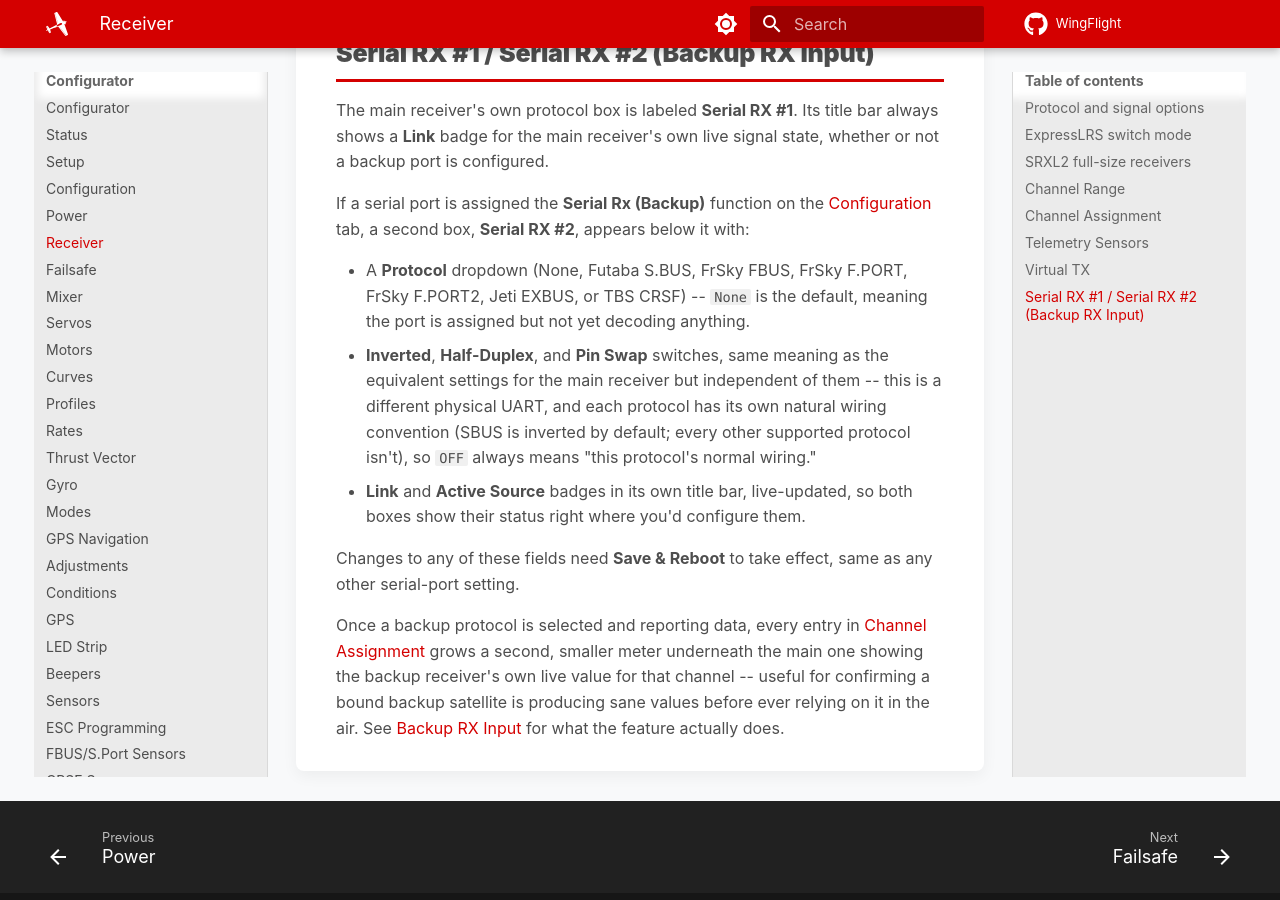
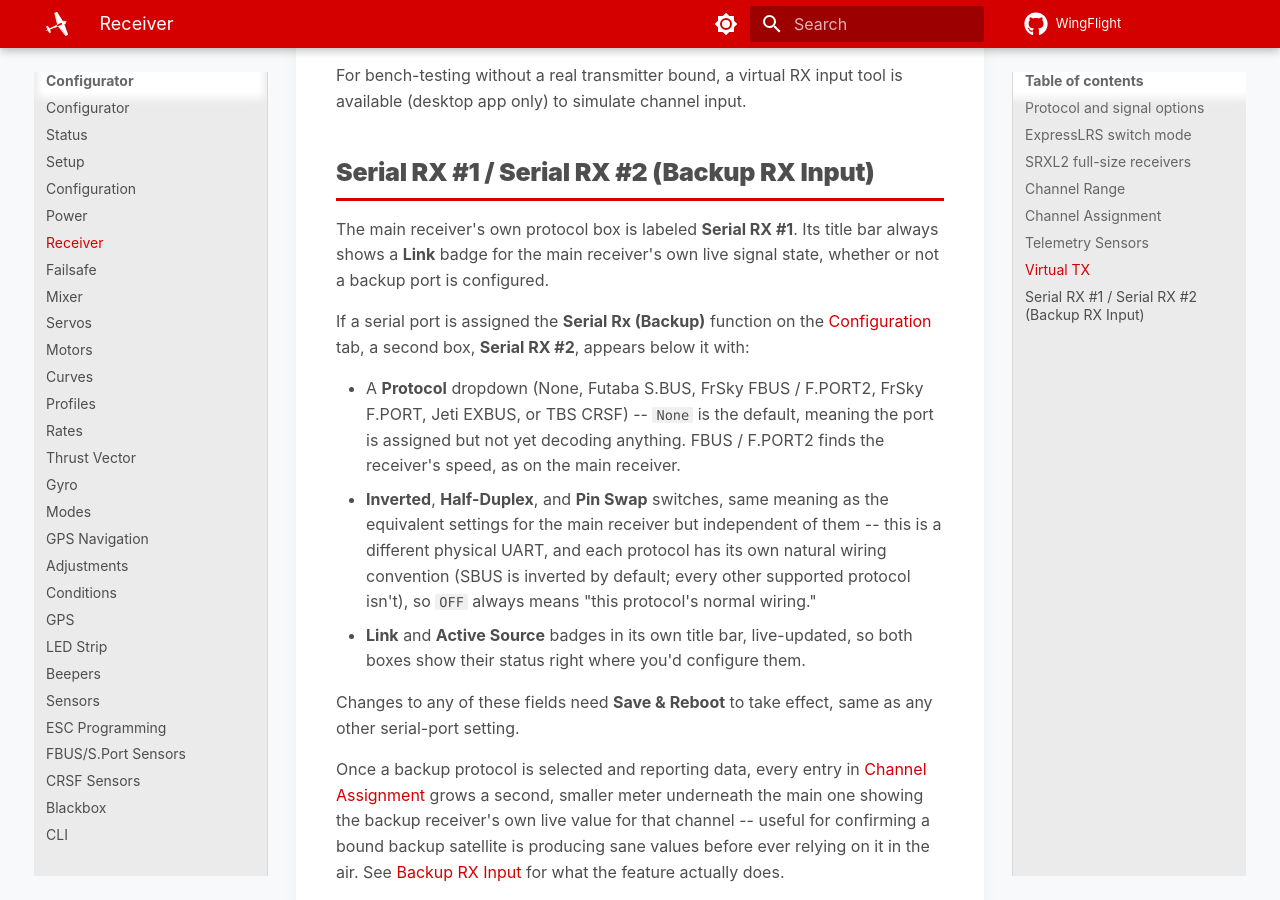
Before and after one commit to WingFlight/wingflight-docs, an MkDocs documentation site: the page built from docs/configurator/tabs/receiver.md, in a window 1280 px wide and 900 px high, scrolled down 3098 px. Built offline with MkDocs 1.6.1 and Material for MkDocs 9.7.7, drawn with Linux system fonts in a browser that asks for light colours; some of the changed text lies outside the part shown.

Commit message:
Document FBUS/F.Port2 speed detection
Co-Authored-By: Claude Opus 5.5 <noreply@anthropic.com>

```diff
--- a/docs/configurator/tabs/receiver.md
+++ b/docs/configurator/tabs/receiver.md
@@ -17,6 +17,11 @@ you'll see no signal at all rather than a subtle problem:
 - **Half Duplex** uses the Tx pin for both sending and receiving -- required
   for SBUS2, F.Port, SRXL, and SRXL2.
 - **Pin Swap** swaps the Rx/Tx pins, for wiring that comes in reversed.
+
+FrSky F.Bus and F.Port2 are the same protocol at two speeds, so there is one
+option, **FrSky FBUS / F.PORT2**. The flight controller finds the speed the
+receiver uses and keeps it once good frames arrive; telemetry starts after
+that. Changing the receiver between F.Bus and F.Port2 needs no change here.
 
 ## ExpressLRS switch mode
 
@@ -112,9 +117,10 @@ If a serial port is assigned the **Serial Rx (Backup)** function on the
 [Configuration](configuration.md) tab, a second box, **Serial RX #2**,
 appears below it with:
 
-- A **Protocol** dropdown (None, Futaba S.BUS, FrSky FBUS, FrSky F.PORT,
-  FrSky F.PORT2, Jeti EXBUS, or TBS CRSF) -- `None` is the default, meaning
-  the port is assigned but not yet decoding anything.
+- A **Protocol** dropdown (None, Futaba S.BUS, FrSky FBUS / F.PORT2,
+  FrSky F.PORT, Jeti EXBUS, or TBS CRSF) -- `None` is the default, meaning
+  the port is assigned but not yet decoding anything. FBUS / F.PORT2 finds
+  the receiver's speed, as on the main receiver.
 - **Inverted**, **Half-Duplex**, and **Pin Swap** switches, same meaning as
   the equivalent settings for the main receiver but independent of them --
   this is a different physical UART, and each protocol has its own natural
```
Also changed, not shown: docs/flight-modes/backup-rx-input.md (+1 -1 lines), docs/reference/receivers.md (+2 -0 lines), docs/reference/serial-ports.md (+1 -0 lines).
